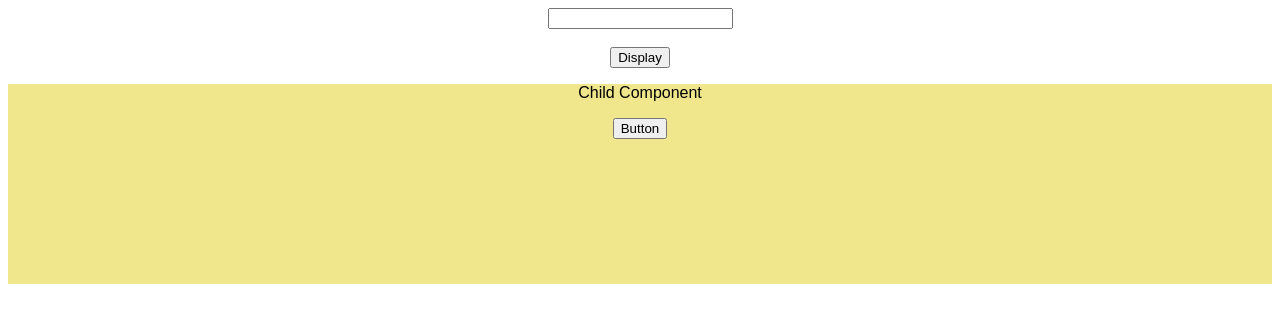
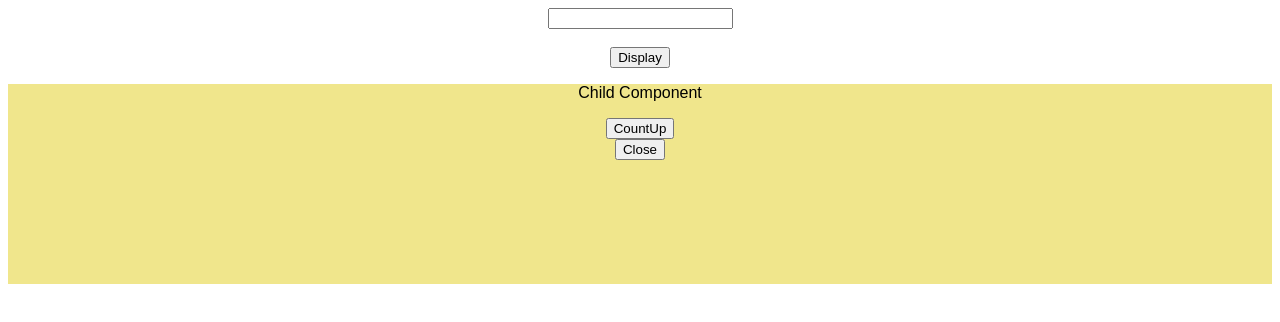
Before and after one commit to koyamal/learn-react-02-02, a React (Create React App) app: page / in a window 1280 px wide. Both pictures are taken after a click on the button "Display". Shown: the top 322 px of the page. Built offline with nearby package versions, Linux system fonts and the light colour scheme.

Commit message:
Add onClose props to ChildArea component

```diff
--- a/src/App.js
+++ b/src/App.js
@@ -14,13 +14,17 @@
   const onClickOpen = () => {
     setOpen(!open);
   };
+
+  const onClickClose = () => {
+    setOpen(false);
+  };
   return (
     <div className="App">
       <input value={text} onChange={onChangeText} />
       <br />
       <br />
       <button onClick={onClickOpen}>Display</button>
-      <ChildArea open={open} />
+      <ChildArea open={open} onClickClose={onClickClose} />
     </div>
   );
 }
--- a/src/ChildArea.jsx
+++ b/src/ChildArea.jsx
@@ -7,7 +7,7 @@
 };
 
 export const ChildArea = memo((props) => {
-  const { open } = props;
+  const { open, onClickClose } = props;
   console.log("ChildArea is rendered");
   const [count, setCount] = useState(0);
   const onClickCount = () => {
@@ -24,7 +24,9 @@
       {open && (
         <div style={style}>
           <p>Child Component</p>
-          <button onClick={onClickCount}>Button</button>
+          <button onClick={onClickCount}>CountUp</button>
+          <br />
+          <button onClick={onClickClose}>Close</button>
         </div>
       )}
     </>
```
